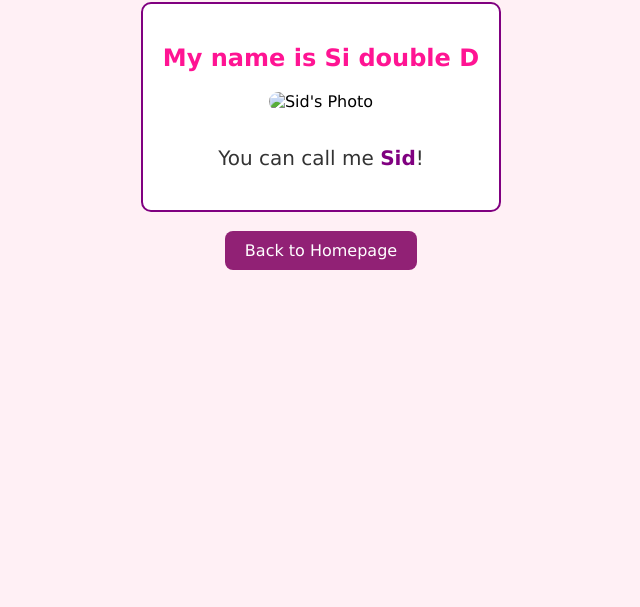
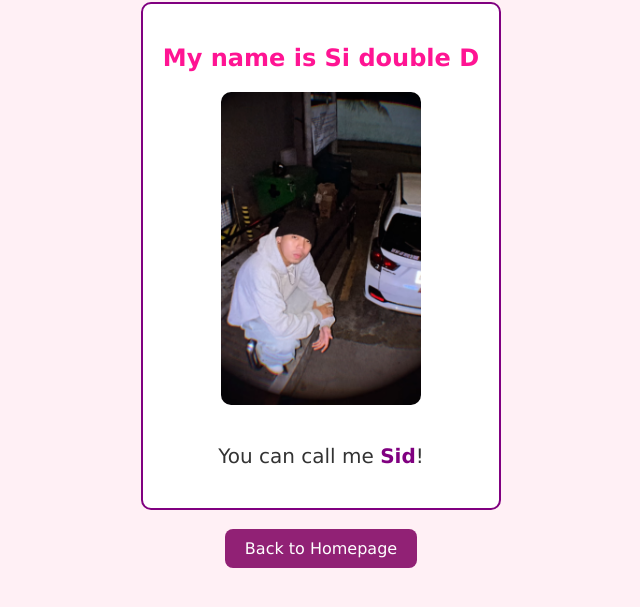
Before and after one commit to W-jorgie/-F5-FORMATIVE-Fifth-Formative-Assessment, a plain HTML site: page sid_external.html in a window 1280 px wide. Shown: the part 137-744 px from the top of the page, without its empty margins (319-959 px from the left). Drawn offline with Linux system fonts and the light colour scheme.

Commit message:
Update sid_external.html

```diff
--- a/sid_external.html
+++ b/sid_external.html
@@ -8,7 +8,7 @@
     <h1>Hello!</h1>
     <div class="nickname-box">
         <h2>My name is Si double D</h2>
-        <img src="Imahe/Sidman.png" alt="Sid's Photo" width="200" style="border-radius: 10px; margin-bottom: 15px;">
+        <img src="Sidman.png" alt="Sid's Photo" width="200" style="border-radius: 10px; margin-bottom: 15px;">
         <p>You can call me <span class="nickname">Sid</span>!</p>
     </div>
     <br><br>
```
